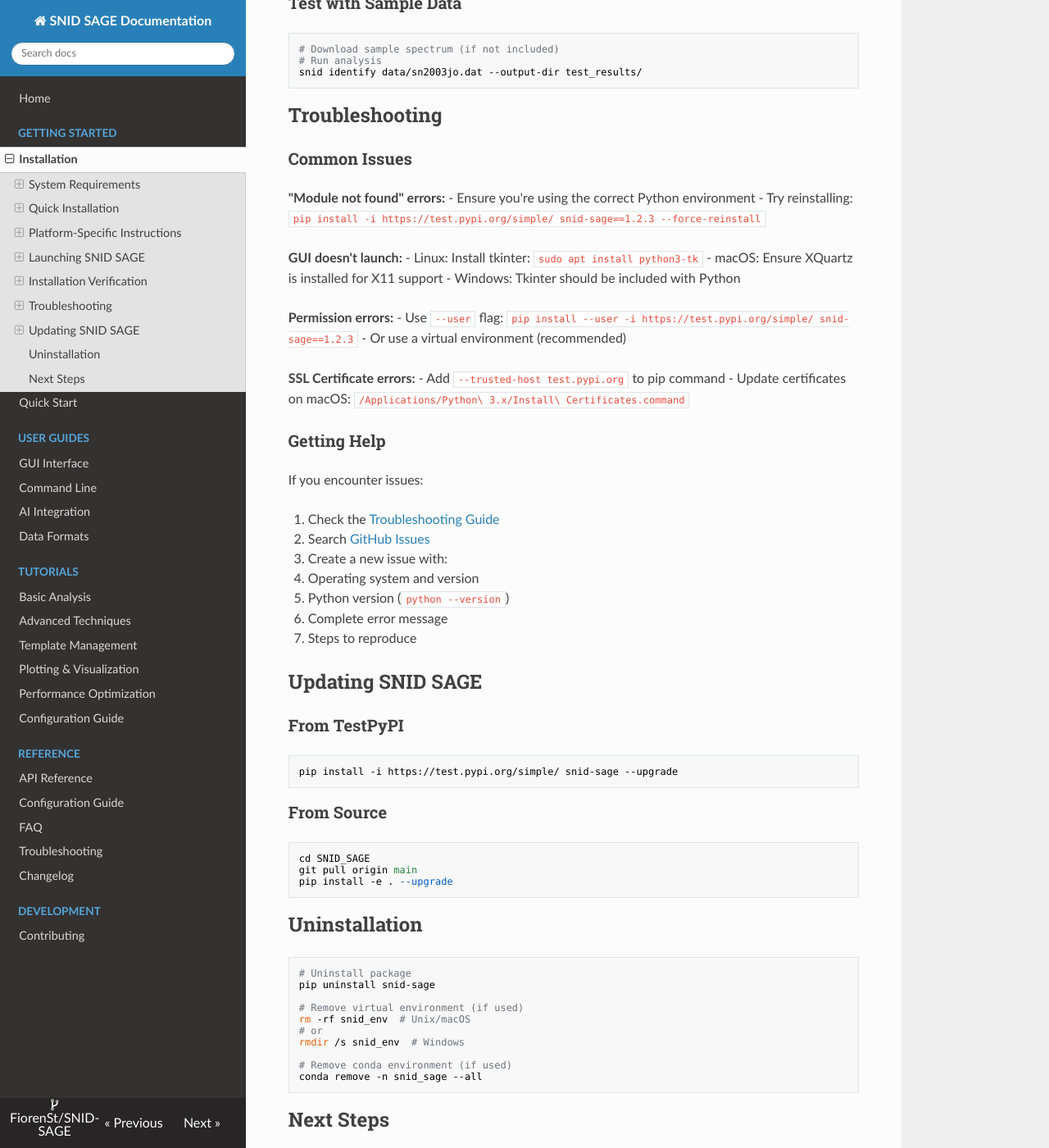
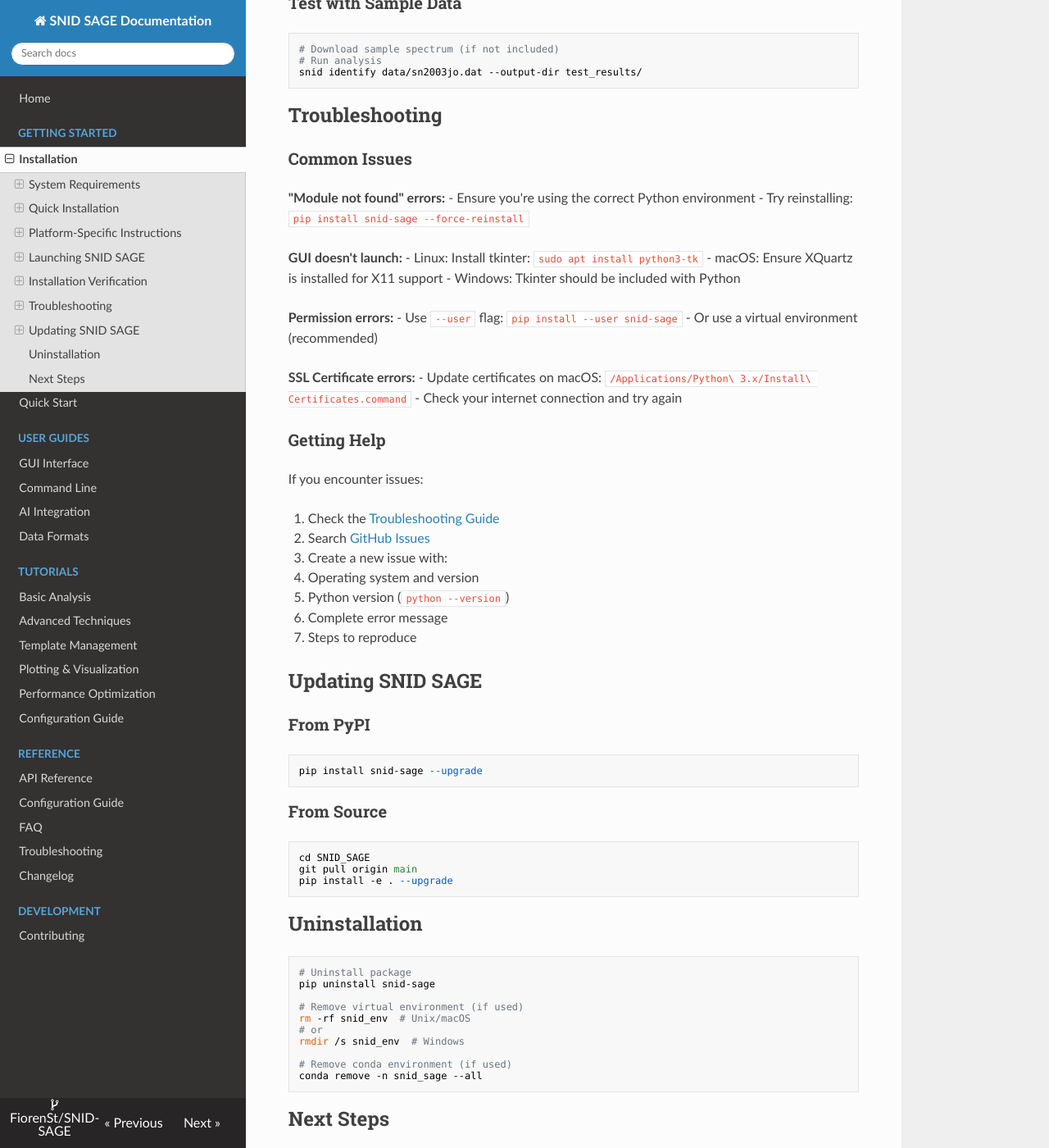
Before and after one commit to Amararyan/SNID-SAGE, an MkDocs documentation site: the page built from docs/installation/installation.md, in a window 1280 px wide and 1400 px high, scrolled down 4056 px. Shown: the whole window at 82% size. Built offline with MkDocs 1.6.1, drawn with Linux system fonts in a browser that asks for light colours; nearby versions of some CDN libraries; some of the changed text lies outside the part shown.

Commit message:
Update documentation

````diff
--- a/docs/installation/installation.md
+++ b/docs/installation/installation.md
@@ -43,7 +43,7 @@
 snid_env\Scripts\activate
 
 # Install SNID SAGE
-pip install -i https://test.pypi.org/simple/ snid-sage==1.2.3
+pip install snid-sage
 
 # Verify installation
 python -c "import snid_sage; print('SNID SAGE installed successfully!')"
@@ -61,7 +61,7 @@
 source snid_env/bin/activate
 
 # Install SNID SAGE
-pip install -i https://test.pypi.org/simple/ snid-sage==1.2.3
+pip install snid-sage
 
 # Verify installation
 python -c "import snid_sage; print('SNID SAGE installed successfully!')"
@@ -79,8 +79,8 @@
 # Activate environment
 conda activate snid_sage
 
-# Install SNID SAGE from TestPyPI
-pip install -i https://test.pypi.org/simple/ snid-sage==1.2.3
+# Install SNID SAGE
+pip install snid-sage
 
 # Verify installation
 python -c "import snid_sage; print('SNID SAGE installed successfully!')"
@@ -117,7 +117,7 @@
    ```
 4. **Install SNID SAGE**:
    ```powershell
-   pip install -i https://test.pypi.org/simple/ snid-sage==1.2.3
+   pip install snid-sage
    ```
 
 ### macOS
@@ -133,7 +133,7 @@
    ```
 3. **Install SNID SAGE**:
    ```bash
-   pip3 install -i https://test.pypi.org/simple/ snid-sage==1.2.3
+   pip3 install snid-sage
    ```
 
 ### Linux
@@ -147,7 +147,7 @@
 sudo apt install python3.10 python3-pip python3-tk
 
 # Install SNID SAGE
-pip3 install -i https://test.pypi.org/simple/ snid-sage==1.2.3
+pip3 install snid-sage
 ```
 
 **Fedora/CentOS/RHEL:**
@@ -157,7 +157,7 @@
 # sudo yum install python3 python3-pip python3-tkinter   # CentOS/RHEL
 
 # Install SNID SAGE
-pip3 install -i https://test.pypi.org/simple/ snid-sage==1.2.3
+pip3 install snid-sage
 ```
 
 ## Launching SNID SAGE
@@ -209,7 +209,7 @@
 
 **"Module not found" errors:**
 - Ensure you're using the correct Python environment
-- Try reinstalling: `pip install -i https://test.pypi.org/simple/ snid-sage==1.2.3 --force-reinstall`
+- Try reinstalling: `pip install snid-sage --force-reinstall`
 
 **GUI doesn't launch:**
 - Linux: Install tkinter: `sudo apt install python3-tk`
@@ -217,12 +217,12 @@
 - Windows: Tkinter should be included with Python
 
 **Permission errors:**
-- Use `--user` flag: `pip install --user -i https://test.pypi.org/simple/ snid-sage==1.2.3`
+- Use `--user` flag: `pip install --user snid-sage`
 - Or use a virtual environment (recommended)
 
 **SSL Certificate errors:**
-- Add `--trusted-host test.pypi.org` to pip command
 - Update certificates on macOS: `/Applications/Python\ 3.x/Install\ Certificates.command`
+- Check your internet connection and try again
 
 ### Getting Help
 
@@ -238,9 +238,9 @@
 
 ## Updating SNID SAGE
 
-### From TestPyPI
+### From PyPI
 ```bash
-pip install -i https://test.pypi.org/simple/ snid-sage --upgrade
+pip install snid-sage --upgrade
 ```
 
 ### From Source
````
